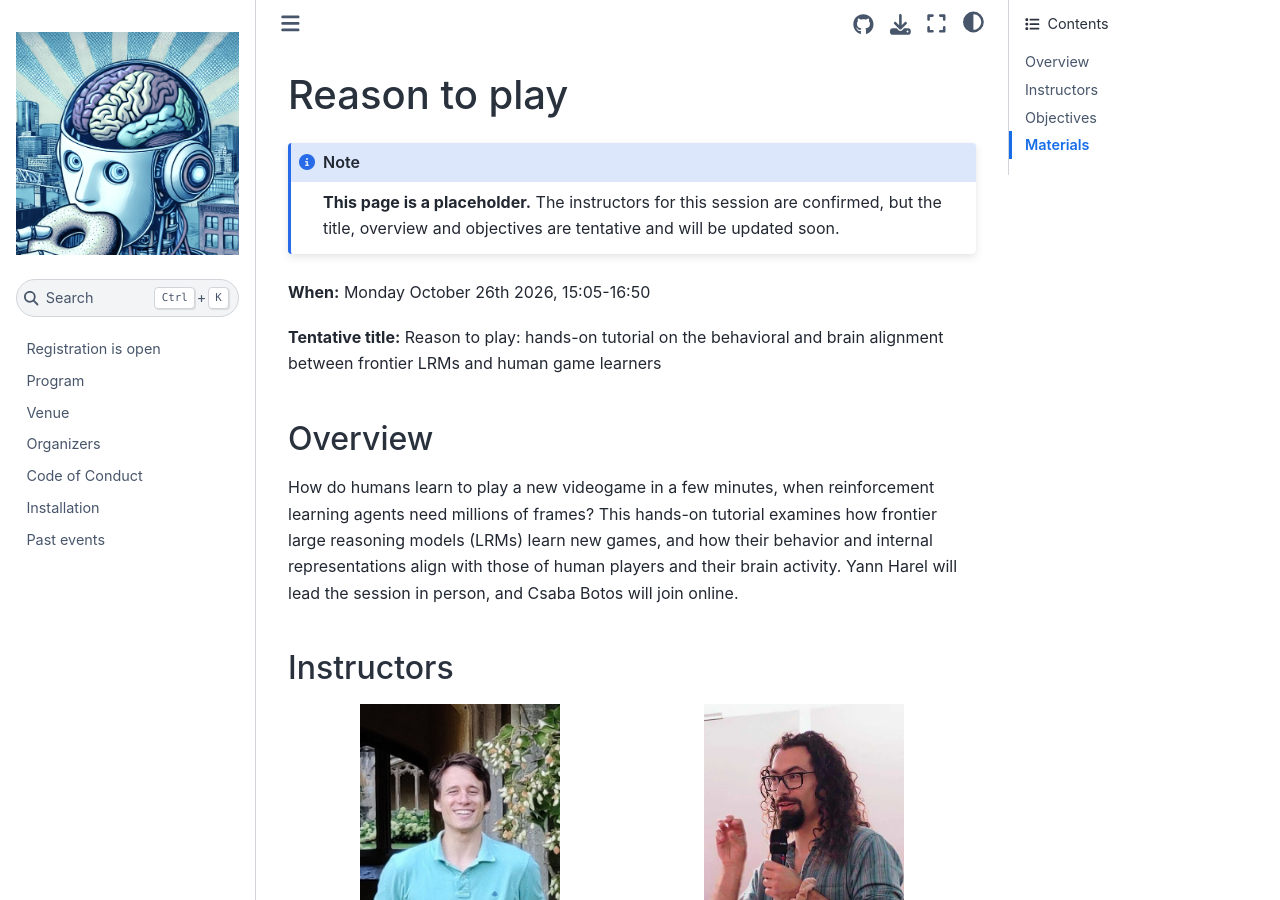
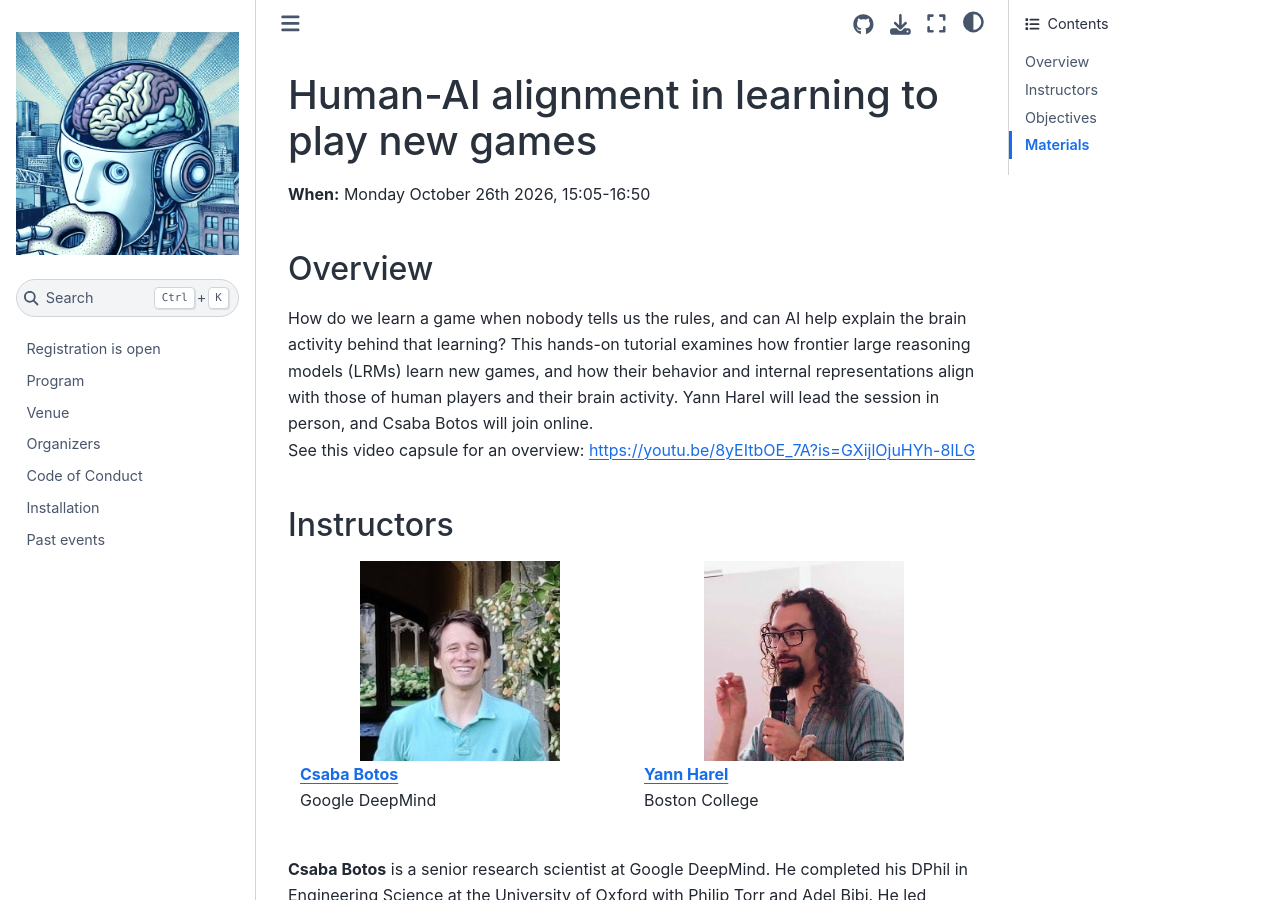
Before and after one commit to main-educational/main-educational.github.io, a Jupyter Book: the page built from content/reason_to_play.md, in a window 1280 px wide and 900 px high. Built offline with Jupyter Book 1.0.4 settings and Sphinx 7.4.7 and the Sphinx Book theme 1.1.4, drawn with Linux system fonts in a browser that asks for light colours; pages that are not in the unit, such as notebooks, are missing from menus; some of the changed text lies outside the part shown.

Commit message:
Update reason_to_play.md

```diff
--- a/content/reason_to_play.md
+++ b/content/reason_to_play.md
@@ -1,16 +1,11 @@
-# Reason to play
-
-:::{note}
-**This page is a placeholder.** The instructors for this session are confirmed, but the title, overview and objectives are tentative and will be updated soon.
-:::
+# Human-AI alignment in learning to play new games
 
 **When:** Monday October 26th 2026, 15:05-16:50
 
-**Tentative title:** Reason to play: hands-on tutorial on the behavioral and brain alignment between frontier LRMs and human game learners
-
 ## Overview
 
-How do humans learn to play a new videogame in a few minutes, when reinforcement learning agents need millions of frames? This hands-on tutorial examines how frontier large reasoning models (LRMs) learn new games, and how their behavior and internal representations align with those of human players and their brain activity. Yann Harel will lead the session in person, and Csaba Botos will join online.
+How do we learn a game when nobody tells us the rules, and can AI help explain the brain activity behind that learning? This hands-on tutorial examines how frontier large reasoning models (LRMs) learn new games, and how their behavior and internal representations align with those of human players and their brain activity. Yann Harel will lead the session in person, and Csaba Botos will join online.
+See this video capsule for an overview: https://youtu.be/8yEItbOE_7A?is=GXijlOjuHYh-8ILG
 
 ## Instructors
 
@@ -55,4 +50,14 @@
 
 ## Materials
 
-Coming soon.
+Project page and interactive demos:
+https://botcs.github.io/reason-to-play/
+
+Paper:
+https://arxiv.org/abs/2605.08019
+
+Source code:
+https://github.com/botcs/reason-to-play-src
+
+Hugging Face dataset:
+https://huggingface.co/datasets/csbotos/reason-to-play
```
